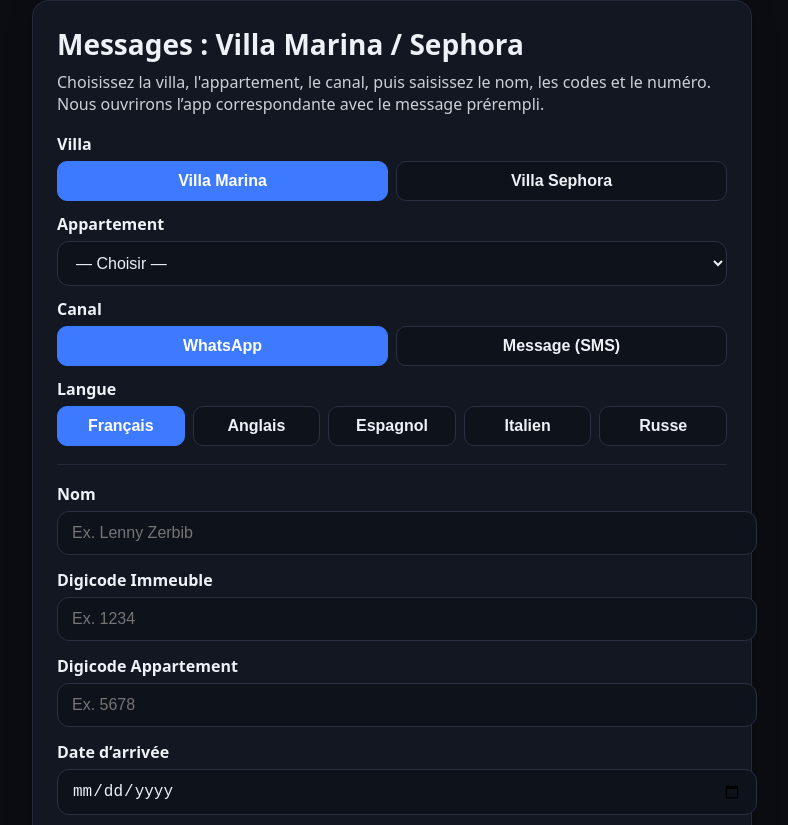
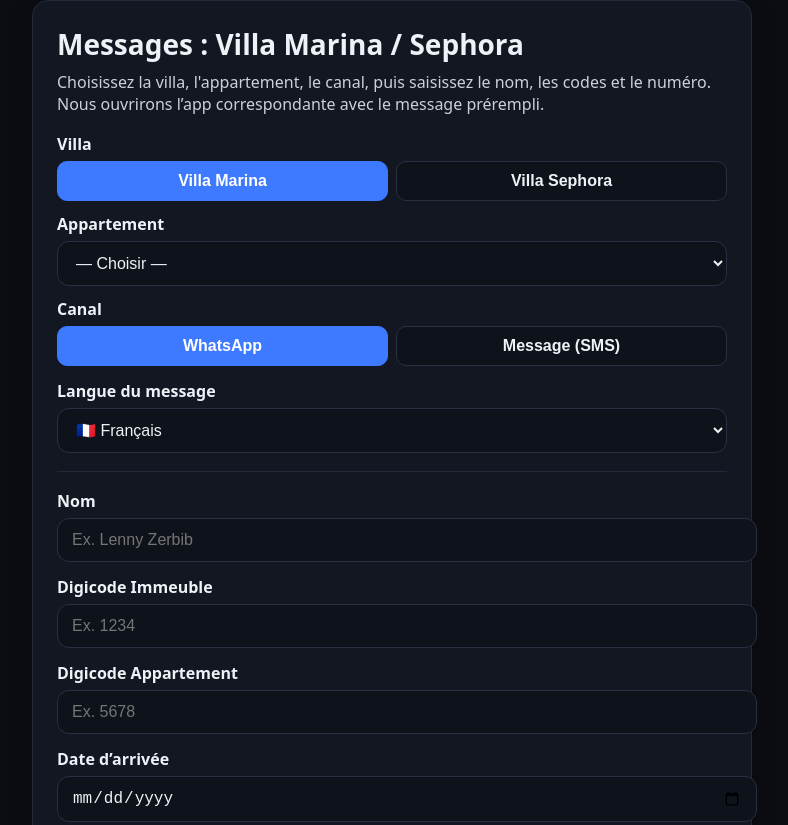
Before and after one commit to lennyzerbib/generator_messages, a plain HTML site: page generator_messages.html in a window 1280 px wide. Shown: the top 825 px of the page, without its empty margins (248-1036 px from the left). Drawn offline with Linux system fonts and the light colour scheme.

Commit message:
changing all the buttons for the languages

```diff
--- a/generator_messages.html
+++ b/generator_messages.html
@@ -65,13 +65,24 @@
           <button type="button" data-value="sms" aria-pressed="false">Message (SMS)</button>
         </div>
 
-        <label style="margin-top:12px">Langue</label>
+        <!-- <label style="margin-top:12px">Langue</label>
         <div class="seg" id="language_message" role="group" aria-label="Choix du language">
           <button type="button" data-value="fr" aria-pressed="true">Français</button>
           <button type="button" data-value="en" aria-pressed="false">Anglais</button>
           <button type="button" data-value="es" aria-pressed="false">Espagnol</button>
           <button type="button" data-value="it" aria-pressed="false">Italien</button>
           <button type="button" data-value="ru" aria-pressed="false">Russe</button>
+        </div> -->
+
+        <label for="language_message">Langue du message</label>
+        <div class="row">
+          <select id="language_message" class="language" aria-label="Choix de la langue">
+            <option value="fr" selected>🇫🇷 Français</option>
+            <option value="en">🇬🇧 English</option>
+            <option value="es">🇪🇸 Español</option>
+            <option value="it">🇮🇹 Italiano</option>
+            <option value="ru">🇷🇺 Русский</option>
+          </select>
         </div>
 
         <hr style="margin:18px 0;border:none;border-top:1px solid #222938" />
@@ -317,7 +328,6 @@
     const villaGroup = document.getElementById('villaGroup');
     const optionSelect = document.getElementById('optionSelect');
     const channelGroup = document.getElementById('channelGroup');
-    const languageGroup = document.getElementById('language_message');
 
     function refreshOptions() {
       const villa = getPressedValue(villaGroup);
@@ -338,7 +348,6 @@
     // init segmented groups & options
     makeSegmentedInteractive(villaGroup);
     makeSegmentedInteractive(channelGroup);
-    makeSegmentedInteractive(languageGroup);
     refreshOptions();
 
     // Quand on change de villa, mettre à jour la liste
@@ -381,7 +390,8 @@
       const name = (document.getElementById('name').value || '').trim();
       const phoneRaw = document.getElementById('phone').value;
       const channel = getPressedValue(channelGroup) || 'whatsapp';
-      const language = getPressedValue(languageGroup) || 'fr';
+      const languageSelect = document.getElementById('language_message');
+      const language = languageSelect.value || 'fr';
 
       let dial = currentDialCode();
       if (countrySel.value === '__custom') {
```
